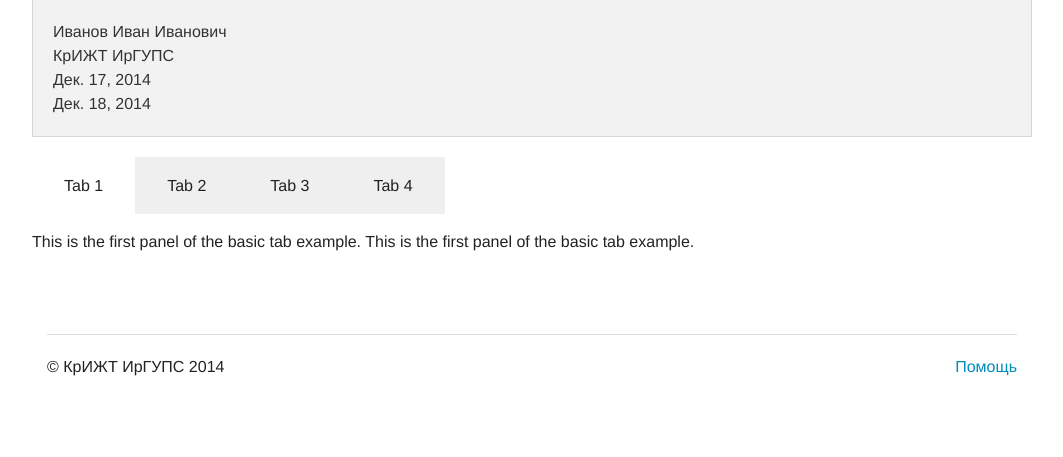
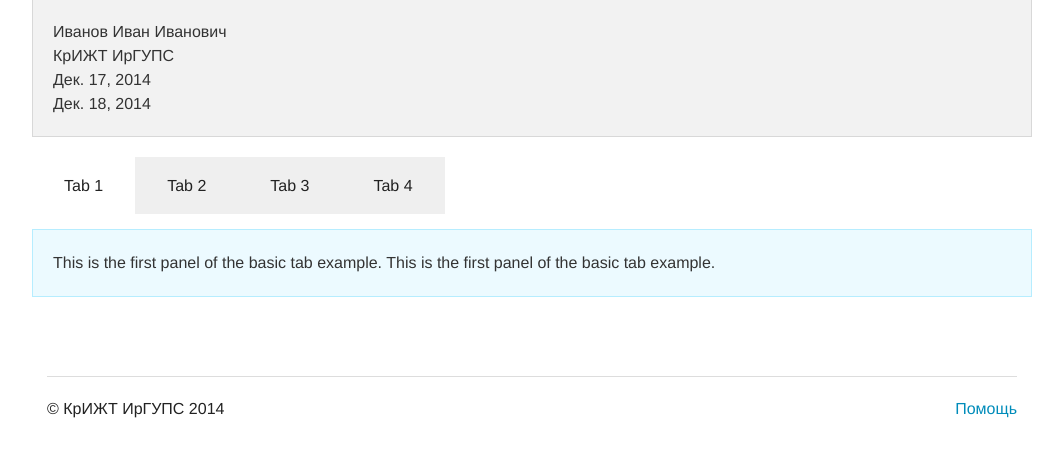
Before and after one commit to cImentik/equipment, a Django app: page /eq/cart/1/ in a window 1280 px wide. Shown: the part 109-566 px from the top of the page, without its empty margins (108-1171 px from the left). Run offline with Django 3.2, Linux system fonts and the light colour scheme; data comes from the database, SQL or seed files in the repository.

Commit message:
callout experemente

```diff
--- a/eq/templates/eq/cart.html
+++ b/eq/templates/eq/cart.html
@@ -22,7 +22,9 @@
 </dl>
 <div class="tabs-content">
     <div class="content active" id="panel1">
-        <p>This is the first panel of the basic tab example. This is the first panel of the basic tab example.</p>
+        <div class="callout panel">
+            <p>This is the first panel of the basic tab example. This is the first panel of the basic tab example.</p>
+        </div>
     </div>
     <div class="content" id="panel2">
         <p>This is the second panel of the basic tab example. This is the second panel of the basic tab example.</p>
```
